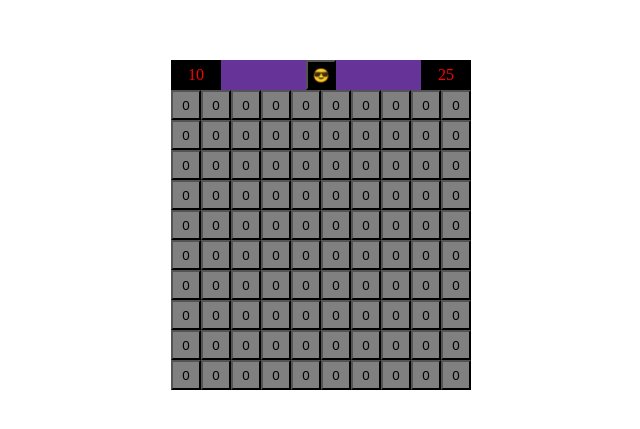
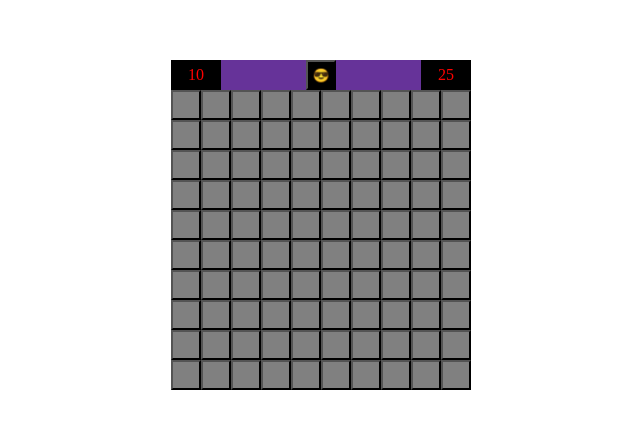
Before and after one commit to StoneDog02/stone-sweeper, a React (Create React App) app: page / in a window 1280 px wide. Shown: the part 175-604 px from the top of the page, without its empty margins (319-959 px from the left). Built offline with nearby package versions, Linux system fonts and the light colour scheme.

Commit message:
functional MineSweeper

```diff
--- a/src/App.js
+++ b/src/App.js
@@ -65,10 +65,10 @@ const MineField = styled.div`
 const Button = styled.button`
   height: 30px;
   width: 30px;
-  background: grey;
+  background: ${(props) => (props.isMarked ? "rebeccapurple" : "grey")};
   cursor: pointer;
 `;
-const NoMine = styled.div`
+const NoBomb = styled.div`
   height: 30px;
   width: 30px;
   background: grey;
@@ -92,29 +92,77 @@ function getNBombs(n, max) {
   const bombs = [];
   while (bombs.length < n) {
     const randomBomb = getRandomBomb(max);
-    if (bombs.indexOf(randomBomb) === -1) bombs.push(randomBomb);
+    if (!bombs.includes(randomBomb)) bombs.push(randomBomb);
   }
   return bombs;
 }
 
-function GameButton({ bombs }) {
-  console.log(bombs);
+function getBombCount(bombs, pos) {
+  let bombCount = 0;
+  if (bombs.includes(pos - 1) && pos % 10 !== 0) {
+    bombCount = bombCount + 1;
+  }
+  if (bombs.includes(pos + 1) && (pos + 1) % 10 !== 0) {
+    bombCount = bombCount + 1;
+  }
+  if (bombs.includes(pos - 10)) {
+    bombCount = bombCount + 1;
+  }
+  if (bombs.includes(pos + 10)) {
+    bombCount = bombCount + 1;
+  }
+  if (bombs.includes(pos - 10 + 1) && (pos + 1) % 10 !== 0) {
+    bombCount = bombCount + 1;
+  }
+  if (bombs.includes(pos + 10 + 1) && (pos + 1) % 10 !== 0) {
+    bombCount = bombCount + 1;
+  }
+  if (bombs.includes(pos - 10 - 1) && pos % 10 !== 0) {
+    bombCount = bombCount + 1;
+  }
+  if (bombs.includes(pos + 10 - 1) && pos % 10 !== 0) {
+    bombCount = bombCount + 1;
+  }
+  return bombCount ? bombCount : "";
+}
+
+function GameButton({ bombs, isBomb, pos }) {
   const [buttonClicked, setButtonClicked] = useState(false);
-  if (buttonClicked) {
+  const [isMarked, setIsMarked] = useState(false);
+  if (buttonClicked && isBomb) {
     return <Bomb></Bomb>;
   }
-  return <Button onClick={() => setButtonClicked(true)}>0</Button>;
+  if (buttonClicked && !isBomb) {
+    return <NoBomb>{getBombCount(bombs, pos)}</NoBomb>;
+  }
+  return (
+    <Button
+      isMarked={isMarked}
+      onContextMenu={(event) => {
+        event.preventDefault();
+        setIsMarked(!isMarked);
+      }}
+      onClick={() => setButtonClicked(true)}
+    ></Button>
+  );
 }
 
 export default function App() {
-  const [bombs, setBombs] = useState(getNBombs(10, 100));
+  const [bombs, setBombs] = useState(getNBombs(25, 100));
+  // const [bombs, setBombs] = useState([1, 3, 25, 15, 13]);
+  console.log(bombs);
   return (
     <GameContainer>
       <Timer>25</Timer>
       <FlagCounter>10</FlagCounter>
       <MineField>
-        {new Array(100).fill(undefined).map((item, i) => (
-          <GameButton bombs={[bombs]} />
+        {new Array(100).fill(undefined).map((item, pos) => (
+          <GameButton
+            key={pos}
+            bombs={bombs}
+            isBomb={bombs.includes(pos)}
+            pos={pos}
+          />
         ))}
       </MineField>
       <Smiley>😎</Smiley>
```
